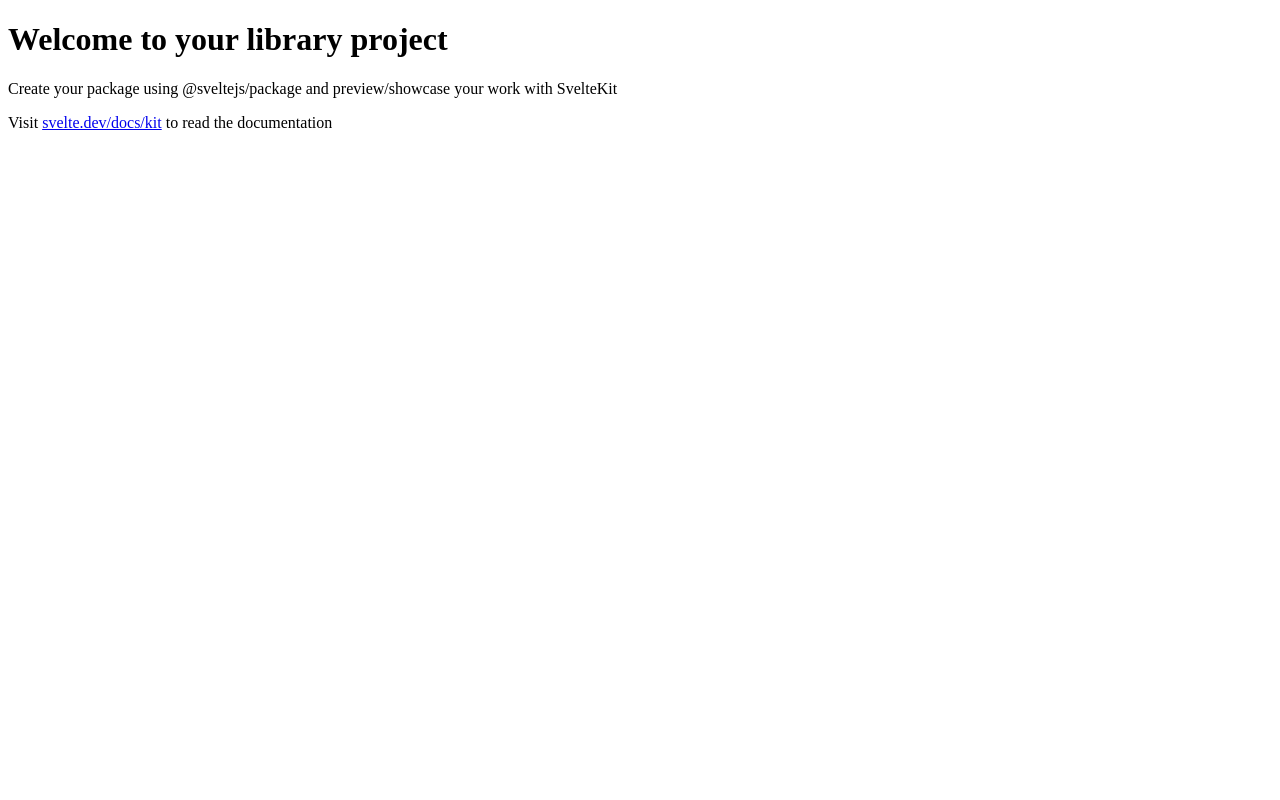
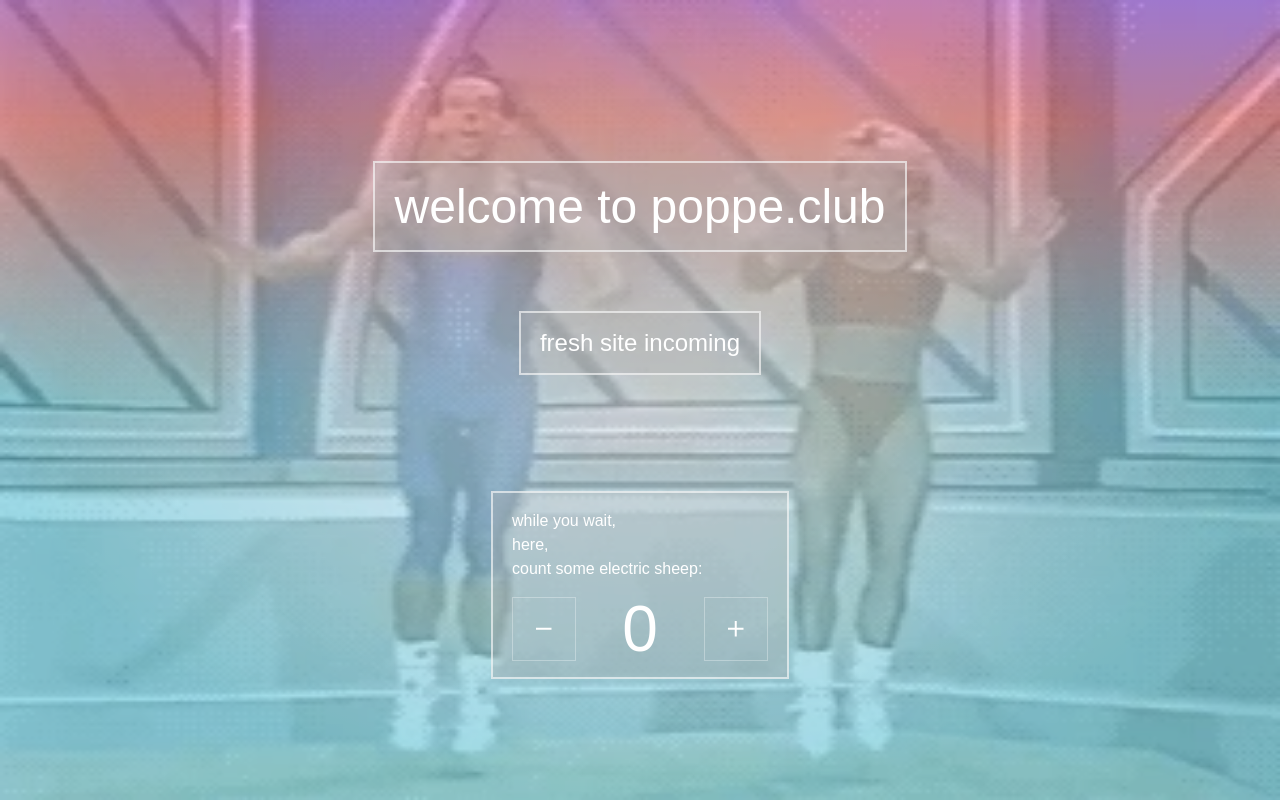
Before and after one commit to djpo/poppe-club, a SvelteKit app: page / in a window 1280 px wide. Built offline with nearby package versions, Linux system fonts and the light colour scheme.

Commit message:
add placeholder: rainbow cancan w Counter (migrated to svelte5)

```diff
--- a/package.json
+++ b/package.json
@@ -48,5 +48,8 @@
     "onlyBuiltDependencies": [
       "esbuild"
     ]
+  },
+  "dependencies": {
+    "@fontsource-variable/dm-sans": "^5.2.5"
   }
 }
--- /dev/null
+++ b/src/global.css
@@ -0,0 +1,108 @@
+@import "@fontsource-variable/dm-sans";
+
+:root {
+  --font-body-default: Arial, -apple-system, BlinkMacSystemFont, "Segoe UI",
+    Roboto, Oxygen, Ubuntu, Cantarell, "Open Sans", "Helvetica Neue", sans-serif;
+  --font-body-1: "DM Sans Variable";
+  --font-mono: monospace;
+  --color-bg-0: rgb(214, 142, 241);
+  --color-bg-1: rgb(255, 153, 153);
+  --color-bg-2: rgb(100, 216, 228);
+  --color-bg-translucent: rgba(255, 153, 153, 0.5);
+  --color-theme-1: white;
+  --color-theme-2: fuchsia;
+  --color-text: rgba(255, 255, 255, 1);
+  --gray-box-background: rgba(175, 175, 175, 0.35);
+  --gray-box-border: rgba(255, 255, 255, 0.6);
+  --column-width: 42rem;
+  --column-margin-top: 4rem;
+
+  font-family: var(--font-body-1), var(--font-body-default);
+  color: var(--color-text);
+}
+
+body {
+  min-height: 100vh;
+  margin: 0;
+  background-attachment: fixed;
+  background-color: var(--color-bg-1);
+  background-size: 100vw 100vh;
+  background-image: radial-gradient(
+      50% 50% at 50% 50%,
+      rgba(255, 255, 255, 0.75) 0%,
+      rgba(255, 255, 255, 0) 100%
+    ),
+    linear-gradient(
+      180deg,
+      var(--color-bg-0) 0%,
+      var(--color-bg-1) 15%,
+      var(--color-bg-2) 50%
+    );
+}
+
+h1,
+h2,
+p {
+  font-weight: 400;
+}
+
+p {
+  line-height: 1.5;
+}
+
+a {
+  color: var(--color-theme-1);
+  text-decoration: none;
+}
+
+a:hover {
+  text-decoration: underline;
+}
+
+h1 {
+  font-size: 2rem;
+  text-align: center;
+}
+
+h2 {
+  font-size: 1.1rem;
+}
+
+pre {
+  font-size: 16px;
+  font-family: var(--font-mono);
+  background-color: rgba(255, 255, 255, 0.45);
+  border-radius: 3px;
+  box-shadow: 2px 2px 6px rgb(255 255 255 / 25%);
+  padding: 0.5em;
+  overflow-x: auto;
+  color: var(--color-text);
+}
+
+.text-column {
+  display: flex;
+  max-width: 48rem;
+  flex: 0.6;
+  flex-direction: column;
+  justify-content: center;
+  margin: 0 auto;
+}
+
+input,
+button {
+  font-size: inherit;
+  font-family: inherit;
+}
+
+button:focus:not(:focus-visible) {
+  outline: none;
+}
+
+@media (min-width: 720px) {
+  h1 {
+    font-size: 3rem;
+  }
+  h2 {
+    font-size: 1.5rem;
+  }
+}
--- /dev/null
+++ b/src/routes/+layout.svelte
@@ -0,0 +1,29 @@
+<script>
+  import "../global.css";
+
+  let { children } = $props();
+</script>
+
+<div class="app">
+  <main>
+    {@render children?.()}
+  </main>
+</div>
+
+<style>
+  .app {
+    display: flex;
+    flex-direction: column;
+    min-height: 100vh;
+    min-width: 100vw;
+  }
+
+  main {
+    flex: 1;
+    display: flex;
+    flex-direction: column;
+    width: 100%;
+    margin: 0 auto;
+    box-sizing: border-box;
+  }
+</style>
--- a/src/routes/+page.svelte
+++ b/src/routes/+page.svelte
@@ -1,9 +1,57 @@
-<h1>Welcome to your library project</h1>
-<p>
-  Create your package using @sveltejs/package and preview/showcase your work
-  with SvelteKit
-</p>
-<p>
-  Visit <a href="https://svelte.dev/docs/kit">svelte.dev/docs/kit</a> to read the
-  documentation
-</p>
+<script>
+  import cancan from "$lib/images/cancan.webp";
+  import Counter from "./Counter.svelte";
+</script>
+
+<svelte:head>
+  <title>poppe.club</title>
+  <meta name="description" content="Svelte demo app" />
+</svelte:head>
+
+<img class="background-video" src={cancan} alt="welcome!!!!!!" />
+
+<section>
+  <h1 class="gray-box">welcome to poppe.club</h1>
+
+  <h2 class="gray-box">fresh site incoming</h2>
+
+  <div class="counter-container gray-box">
+    <p class="counter-label">
+      while you wait,<br />here,<br />count some electric sheep:
+    </p>
+    <Counter />
+  </div>
+</section>
+
+<style>
+  .background-video {
+    position: fixed;
+    height: 100%;
+    width: 100%;
+    margin: 0;
+    z-index: -1;
+    opacity: 0.4;
+  }
+
+  section {
+    flex: 1;
+    display: flex;
+    flex-direction: column;
+    justify-content: center;
+    align-items: center;
+  }
+
+  .gray-box {
+    border: 2px solid var(--gray-box-border);
+    background-color: var(--gray-box-background);
+    padding: 1rem 1.2rem;
+  }
+
+  .counter-container {
+    margin-top: 6rem;
+  }
+
+  .counter-label {
+    margin: 0 0 1rem 0;
+  }
+</style>
--- /dev/null
+++ b/src/routes/Counter.svelte
@@ -0,0 +1,113 @@
+<script>
+  import { run } from "svelte/legacy";
+
+  import { spring } from "svelte/motion";
+
+  let count = $state(0);
+
+  const displayed_count = spring();
+
+  /**
+   * @param {number} n
+   * @param {number} m
+   */
+  function modulo(n, m) {
+    // handle negative numbers
+    return ((n % m) + m) % m;
+  }
+  run(() => {
+    displayed_count.set(count);
+  });
+  let offset = $derived(modulo($displayed_count, 1));
+</script>
+
+<div class="counter">
+  <button onclick={() => (count -= 1)} aria-label="Decrease the counter by one">
+    <svg aria-hidden="true" viewBox="0 0 1 1">
+      <path d="M0,0.5 L1,0.5" />
+    </svg>
+  </button>
+
+  <div class="counter-viewport">
+    <div
+      class="counter-digits"
+      style="transform: translate(0, {100 * offset}%)"
+    >
+      <strong class="hidden" aria-hidden="true"
+        >{Math.floor($displayed_count + 1)}</strong
+      >
+      <strong>{Math.floor($displayed_count)}</strong>
+    </div>
+  </div>
+
+  <button onclick={() => (count += 1)} aria-label="Increase the counter by one">
+    <svg aria-hidden="true" viewBox="0 0 1 1">
+      <path d="M0,0.5 L1,0.5 M0.5,0 L0.5,1" />
+    </svg>
+  </button>
+</div>
+
+<style>
+  .counter {
+    display: flex;
+  }
+
+  .counter button {
+    width: 2em;
+    padding: 0;
+    display: flex;
+    align-items: center;
+    justify-content: center;
+    border: 0;
+    background-color: transparent;
+    touch-action: manipulation;
+    font-size: 2rem;
+    border: 1px solid rgba(255, 255, 255, 0.3);
+  }
+
+  .counter button:hover {
+    background-color: var(--color-bg-translucent);
+  }
+
+  svg {
+    width: 25%;
+    height: 25%;
+  }
+
+  path {
+    vector-effect: non-scaling-stroke;
+    stroke-width: 2px;
+    stroke: var(--color-text);
+  }
+
+  .counter-viewport {
+    width: 8em;
+    height: 4em;
+    overflow: hidden;
+    text-align: center;
+    position: relative;
+  }
+
+  .counter-viewport strong {
+    position: absolute;
+    display: flex;
+    width: 100%;
+    height: 100%;
+    font-weight: 400;
+    color: var(--color-theme-1);
+    font-size: 4rem;
+    align-items: center;
+    justify-content: center;
+  }
+
+  .counter-digits {
+    position: absolute;
+    width: 100%;
+    height: 100%;
+  }
+
+  .hidden {
+    top: -100%;
+    user-select: none;
+  }
+</style>
```
Also changed, not shown: src/lib/images/cancan.webp (added), 1 other file (tests, documents, lock files or other folders).
